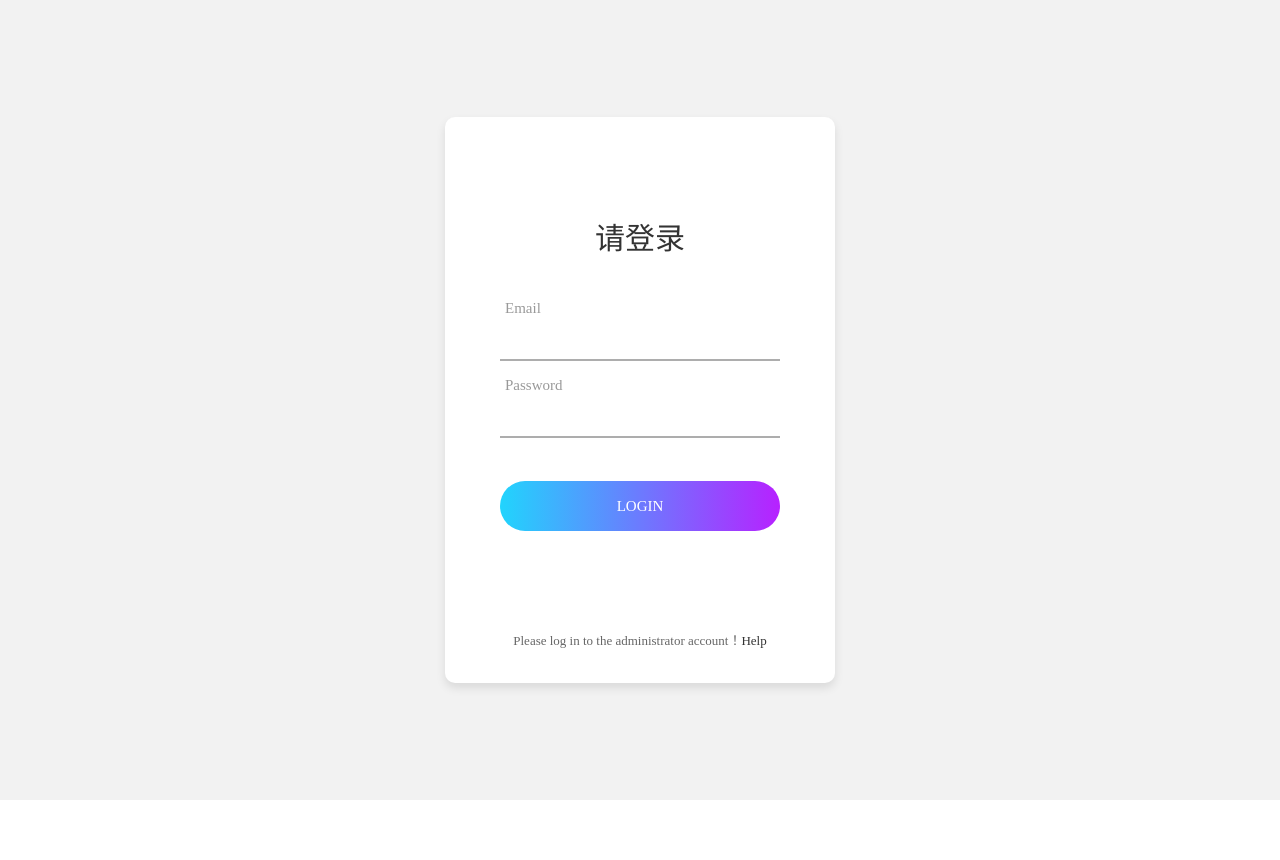
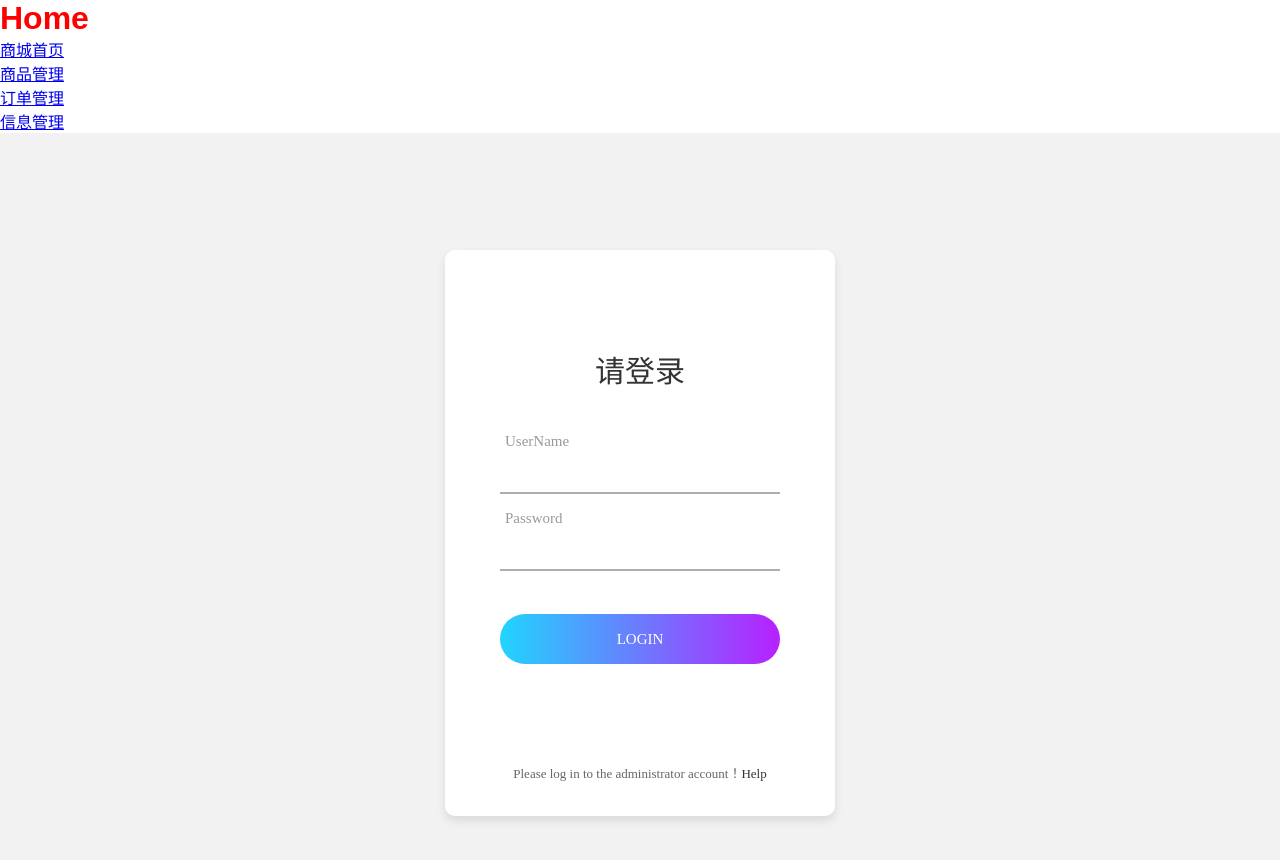
Before and after one commit to codeshihaoran/shopping-store-admin, a React app: page /login in a window 1280 px wide. Shown: the top 860 px of the page. Before the commit the page ends 800 px from the top, so only its background shows below. Built offline with nearby package versions, Linux system fonts and the light colour scheme; no server answers.

Commit message:
feat:Router

```diff
--- a/src/App.tsx
+++ b/src/App.tsx
@@ -1,33 +1,58 @@
-import React, { useEffect } from 'react'
+import React, { useEffect, } from 'react'
 import '@/app.less'
-import { Link, useNavigate } from "react-router-dom";
+import { Link, useNavigate, Routes, Route } from "react-router-dom";
 import axios from 'axios';
 import { notification } from 'antd'
+
+import Login from './page/loginModel/login';
+import Product from '@/page/productModel/product'
+import Order from '@/page/orderModel/order';
+import Info from '@/page/infoModel/info';
+import Home from '@/page/homeModel/home';
 function App() {
     const [api, contextHolder] = notification.useNotification();
     const navigate = useNavigate()
     useEffect(() => {
         axios.get('api/users/info').then(res => {
-            console.log(res.data);
+            // console.log(res.data);
             if (res.data.code === '004') {
                 navigate('/login')
+            } else {
+                api['success']({
+                    message: `你已登录成功`,
+                    description: `你好！Admin`,
+                });
             }
-            api['success']({
-                message: `你已登录成功`,
-                description: `你好！Admin`,
-            });
         }).catch(err => {
             console.log(err);
         })
-    })
+
+    }, [])
     return (
         <div>
             {contextHolder}
-            <h1>Home</h1>
-            <nav>
-                <Link to="/">Home</Link>
-                <Link to="/login">login</Link>
-            </nav>
+            <div className='left-view'>
+                <h1>Home</h1>
+                <ul>
+                    <li><Link to={'/'}>商城首页</Link></li>
+                    <li><Link to={'/product'}>商品管理</Link></li>
+                    <li><Link to={'/order'}>订单管理</Link></li>
+                    <li><Link to={'/info'}>信息管理</Link></li>
+                </ul>
+            </div>
+
+
+            <div className='right-view'>
+                <Routes>
+                    <Route path="/" element={<Home />} />
+                    <Route path="product" element={<Product />} />
+                    <Route path="order" element={<Order />} />
+                    <Route path="info" element={<Info />} />
+                    <Route path="login" element={<Login />} />
+                </Routes>
+            </div>
+
+
         </div>
     )
 }
--- a/src/index.tsx
+++ b/src/index.tsx
@@ -1,21 +1,19 @@
 import React from 'react';
 import { createRoot } from 'react-dom/client';
 import App from './App';
-import { BrowserRouter, Routes, Route } from "react-router-dom"
-import Login from '@/page/loginModel/login'
+import { BrowserRouter as Router } from "react-router-dom"
 import { Provider } from 'react-redux';
 import store from './store';
 const root = document.getElementById('root');
 
+
 if (root) {
     createRoot(root).render(
         <Provider store={store}>
-            <BrowserRouter>
-                <Routes>
-                    <Route path="/" element={<App />} />
-                    <Route path="login" element={<Login />} />
-                </Routes>
-            </BrowserRouter>
+            <Router>
+                {<App></App>}
+            </Router>
         </Provider>
+
     )
 }
--- /dev/null
+++ b/src/page/homeModel/home.tsx
@@ -0,0 +1,10 @@
+import React from "react";
+import './home.less'
+const Home = () => {
+    return (
+        <div className="home">
+            我是首页
+        </div>
+    )
+}
+export default Home
--- /dev/null
+++ b/src/page/infoModel/info.tsx
@@ -0,0 +1,10 @@
+import React from "react";
+import './info.less'
+const Info = () => {
+
+
+    return (
+        <div className="info">信息页面</div>
+    )
+}
+export default Info
--- a/src/page/loginModel/login.less
+++ b/src/page/loginModel/login.less
@@ -126,6 +126,7 @@ button:hover {
     margin-bottom: 30px;
     font-weight: 600;
     font-size: 15px;
+    color: red;
 }
 
 .focus-input100::before {
--- a/src/page/loginModel/login.tsx
+++ b/src/page/loginModel/login.tsx
@@ -90,7 +90,7 @@ const Login = () => {
 
                         <div className="wrap-input100 validate-input">
                             <input className="input100 has-val" value={inputUserName} onChange={getUserName} onBlur={getUserName} />
-                            <span className="focus-input100" data-placeholder="Email"></span>
+                            <span className="focus-input100" data-placeholder="UserName"></span>
                         </div>
                         <div className='input-view'>{errUserMessage}</div>
 
--- /dev/null
+++ b/src/page/orderModel/order.tsx
@@ -0,0 +1,10 @@
+import React from "react";
+import './order.less'
+const Order = () => {
+
+
+    return (
+        <div className="order">订单页面</div>
+    )
+}
+export default Order
--- /dev/null
+++ b/src/page/productModel/product.tsx
@@ -0,0 +1,10 @@
+import React from "react";
+import './product.less'
+const Product = () => {
+
+
+    return (
+        <div className="product">商品页面</div>
+    )
+}
+export default Product
```
Also changed, not shown: src/page/homeModel/home.less (added), src/page/infoModel/info.less (added), src/page/orderModel/order.less (added), src/page/productModel/product.less (added).
